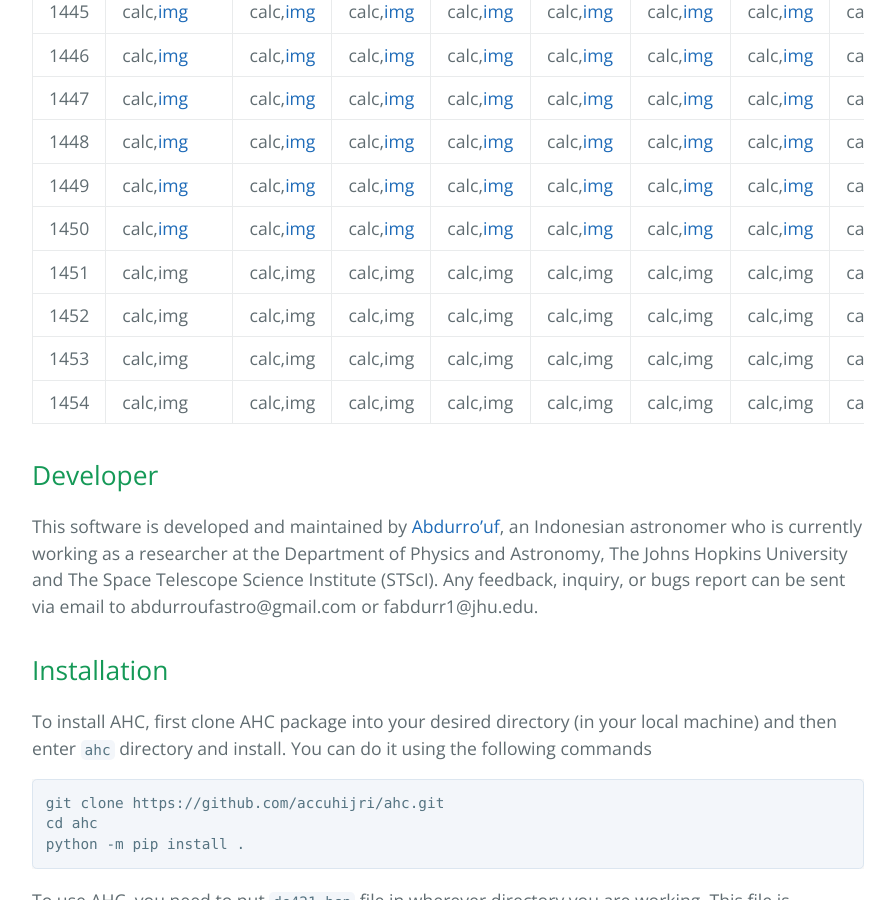
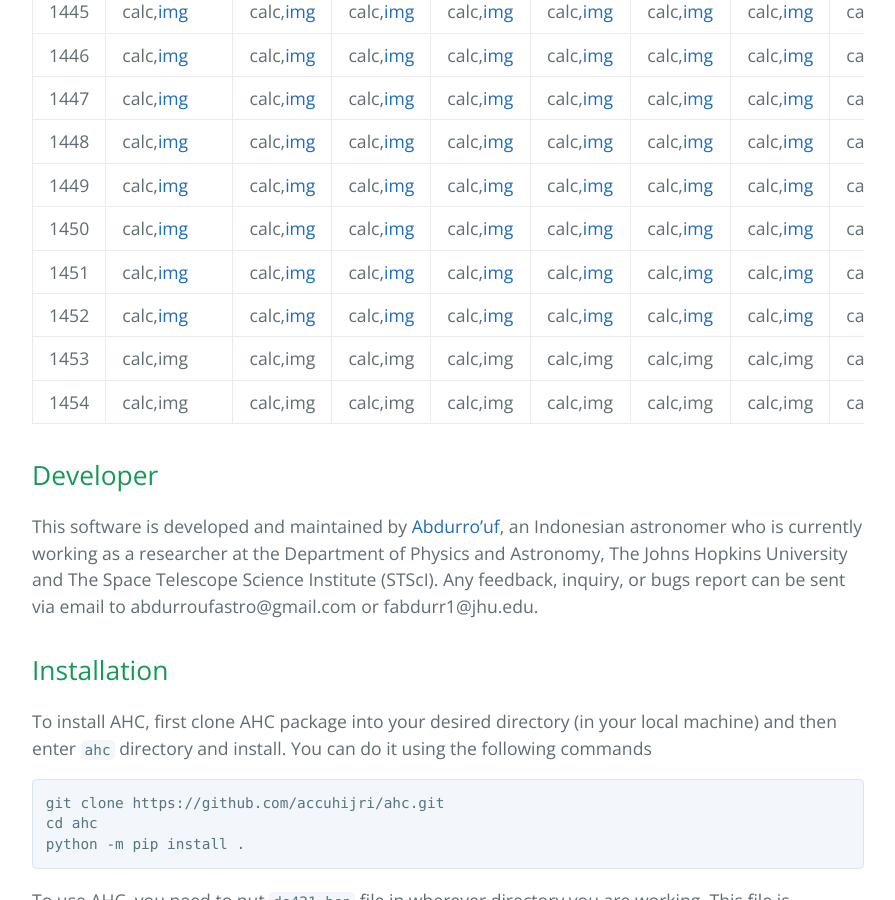
Before and after one commit to accuhijri/accuhijri.github.io, a Jekyll site: the page built from index.md, in a window 1280 px wide and 900 px high, scrolled down 1178 px. Shown: the whole window, without its empty margins (192-1087 px from the left). Built offline with Jekyll 4.4.1, drawn with Linux system fonts in a browser that asks for light colours; some of the changed lines change nothing that is shown.

Commit message:
Update index.md

```diff
--- a/index.md
+++ b/index.md
@@ -19,8 +19,8 @@ Accurate Hijri Calculator (AHC) is a software for calculating the position and v
 | 1448 | calc,[img](https://drive.google.com/drive/folders/1p7B_ZVePoDY0qSPw647xX5DC2g9lH7ZT?usp=share_link) | calc,[img](https://drive.google.com/drive/folders/1EuAkE_9LBUaWHSIOgrY1Nlb3cvnlSK3k?usp=share_link) | calc,[img](https://drive.google.com/drive/folders/1dnaK5o-VXdzYbgQBlyjVbtIaYOFn6ZH1?usp=share_link) | calc,[img](https://drive.google.com/drive/folders/1orgKpZpeKAEGZUOQ6vqtZNbrnGpOSZZ8?usp=share_link) | calc,[img](https://drive.google.com/drive/folders/1xSjQ2xz-w18XimuSwi69yZXYH9MUOtOQ?usp=share_link) | calc,[img](https://drive.google.com/drive/folders/1CPZe_xb3Be40w3O86SMBiNR09y8bMdZC?usp=share_link) | calc,[img](https://drive.google.com/drive/folders/1m3Oay5ey4T5MDWiHHKhZfcrJcFNMWZFD?usp=share_link) | calc,[img](https://drive.google.com/drive/folders/1TY10DpOUGjhpqLSlmdwjfWjfwiR9dH1m?usp=share_link) | calc,[img](https://drive.google.com/drive/folders/1hl982QE_QyrNPYBHjGwNzbCSc9aomtcT?usp=share_link) | calc,[img](https://drive.google.com/drive/folders/1tFAPXkSUcSR-thX9ofloFLokgPizDElT?usp=share_link) | calc,[img](https://drive.google.com/drive/folders/1OtmnpLI1a_u19uENjLE43S3XhpceDlQz?usp=share_link)  | calc,[img](https://drive.google.com/drive/folders/1SoOLpI6ZqjEwsULbgvU9E1lL-fRvwa4y?usp=share_link) |
 | 1449 | calc,[img](https://drive.google.com/drive/folders/1LXJrEN0ZWNYiABkUGIVix4CItIR-gi76?usp=share_link) | calc,[img](https://drive.google.com/drive/folders/1DLS6U4Z3Wmxra6HPJUQUceg2-p1SrMDy?usp=share_link) | calc,[img](https://drive.google.com/drive/folders/1CwG2_k9QL41mY9BE9F3xTTz_-dWt14Bu?usp=share_link) | calc,[img](https://drive.google.com/drive/folders/1TF3Pgj11lH9lFA1H5_22KQ3t-KJ8Fxcm?usp=share_link) | calc,[img](https://drive.google.com/drive/folders/1zse9kDs3_z6CydkJRVaJr5sJr-oP1JL8?usp=share_link) | calc,[img](https://drive.google.com/drive/folders/1JrqNFvZtMuuDODRlr-iSp2CbSBIgqCEY?usp=share_link) | calc,[img](https://drive.google.com/drive/folders/1KvNqgXfUdr476fhMSVioo_OVD62HuJF6?usp=share_link) | calc,[img](https://drive.google.com/drive/folders/1rTdrudZpfblFL6IMPAZU3aDdRlcnfoAP?usp=share_link) | calc,[img](https://drive.google.com/drive/folders/1Nwt4pOIVFWuqqFLzMBXs9usxZEQJ_Za3?usp=share_link) | calc,[img](https://drive.google.com/drive/folders/1SP9r_stLnSjPnvi1wMUMUwVffP2s2fdk?usp=share_link) | calc,[img](https://drive.google.com/drive/folders/19N_d9jX831FOC3DoKsVMp7xvQzm2HmvH?usp=share_link)  | calc,[img](https://drive.google.com/drive/folders/1L5OebjIrE5U33aAzQkUV3YfS6byJl1EA?usp=share_link) |
 | 1450 | calc,[img](https://drive.google.com/drive/folders/1I1fKhWP_BgX17Pw3dJwiJTJzCY4fIM7G?usp=share_link) | calc,[img](https://drive.google.com/drive/folders/1fdeLi73CiWrA3xtF_GPUAB5QrXcxjSux?usp=share_link) | calc,[img](https://drive.google.com/drive/folders/12cAIRk3QyP8tlhlfeZz_IMlfp3Zp-Q68?usp=share_link) | calc,[img](https://drive.google.com/drive/folders/11h2mmx7wwuNP0RrgKYlDB44ss7tsFJYJ?usp=share_link) | calc,[img](https://drive.google.com/drive/folders/1Jnz5yY8ZuUoJPFSYR8CJDRw7EQC7LfWX?usp=share_link) | calc,[img](https://drive.google.com/drive/folders/1gELLnmBsDjJxLIbPDiVzm00f4FEIM-su?usp=share_link) | calc,[img](https://drive.google.com/drive/folders/1XL7GAEeN5wzGPr3ORv2nT9fHhs5IKs_t?usp=share_link) | calc,[img](https://drive.google.com/drive/folders/12McL04rfU6Mesq1Q0d1E5oa401ILtGe6?usp=share_link) | calc,[img](https://drive.google.com/drive/folders/10xONpEwhijl7i_6zugEXa6byyOq98joC?usp=share_link) | calc,[img](https://drive.google.com/drive/folders/15Zg0eXOpbIS2EYN_xVG1Ae_4tD9V04e4?usp=share_link) | calc,[img](https://drive.google.com/drive/folders/1YytO0JD-mD1xszmOy6yiAjuB-IrM28wO?usp=share_link)  | calc,[img](https://drive.google.com/drive/folders/1lwDPgLJ8qM68JS6b4EB1yK8qnhLO54nQ?usp=share_link) |
-| 1451 | calc,img | calc,img | calc,img | calc,img | calc,img | calc,img | calc,img | calc,img | calc,img | calc,img | calc,img  | calc,img |
-| 1452 | calc,img | calc,img | calc,img | calc,img | calc,img | calc,img | calc,img | calc,img | calc,img | calc,img | calc,img  | calc,img |
+| 1451 | calc,[img](https://drive.google.com/drive/folders/1qx3hUBeDOTnO8MxCaQcVVkfHzywFvVQS?usp=share_link) | calc,[img](https://drive.google.com/drive/folders/14Fj9Ff__zAjqQgv8-FvGK79MipaTMdiQ?usp=share_link) | calc,[img](https://drive.google.com/drive/folders/1pKZjnL36VlYsJLQqncbGKCzEHtSsyMdA?usp=share_link) | calc,[img](https://drive.google.com/drive/folders/19vTCWd3qLtF2xKvAZIJDFfMcKDxMnqz5?usp=share_link) | calc,[img](https://drive.google.com/drive/folders/1xAQW-P4CW6V9qZbb6SbuY72cxpb8FpW5?usp=share_link) | calc,[img](https://drive.google.com/drive/folders/1DN6Xp8LNTnSD3Ocw2q1AgDHgv8LOq1lZ?usp=share_link) | calc,[img](https://drive.google.com/drive/folders/1sS5-gW77KHaCku7SgRo58oTngwsGoW1K?usp=share_link) | calc,[img](https://drive.google.com/drive/folders/1B0DBgy9YBwc23799Ma2E9FLm1imcNygb?usp=share_link) | calc,[img](https://drive.google.com/drive/folders/1euytl_vbtB90eh28UwiVzpeCeScsaoem?usp=share_link) | calc,[img](https://drive.google.com/drive/folders/1vc0P-fwsyn-b1_7Zi_J-W0wepCiiT9fj?usp=share_link) | calc,[img](https://drive.google.com/drive/folders/17rzEDJb_SgHYPliqBIGGo0IX7_2xhe4y?usp=share_link)  | calc,[img](https://drive.google.com/drive/folders/1C-dPvV3UyI1r64gqoasVuhKHZOVwBPI9?usp=share_link) |
+| 1452 | calc,[img](https://drive.google.com/drive/folders/1Pjzs0jpL3qMnRJnz-oF0BO5PGWYwx1d6?usp=share_link) | calc,[img](https://drive.google.com/drive/folders/1OlPAXpV3xspcn0yDLXW58dNSLh2CaVuS?usp=share_link) | calc,[img](https://drive.google.com/drive/folders/1NF4h5ogOEafpBfq7CYRbOdU1FEZGSYrg?usp=share_link) | calc,[img](https://drive.google.com/drive/folders/1mRG4K-ss0C5C439IPdWckVBIuMRFMVz9?usp=share_link) | calc,[img](https://drive.google.com/drive/folders/1mI2qF7_iSEa37AOIP0zP6Wl_4KZLHVYK?usp=share_link) | calc,[img](https://drive.google.com/drive/folders/1-tOI-YowSoTVJ4KYO41xF9bz8Z5rIxvh?usp=share_link) | calc,[img](https://drive.google.com/drive/folders/12DACOr1r3FeYmsT1XUHMe7F4pF3x4lyd?usp=share_link) | calc,[img](https://drive.google.com/drive/folders/1rcdAUauD0KKVdy-mtLccNnGApldbpBV0?usp=share_link) | calc,[img](https://drive.google.com/drive/folders/1agY_JF2Hx51PjCYQAPlpyVdcC55NAezP?usp=share_link) | calc,[img](https://drive.google.com/drive/folders/1FRlMC5WLqI2ZpznbySElFfeS912fbJAK?usp=share_link) | calc,[img](https://drive.google.com/drive/folders/1mf6d7fc_AwWI6c54dIUwqK8UdiMioEBQ?usp=share_link)  | calc,[img](https://drive.google.com/drive/folders/1l06IvuY3jkYO5GDPccFT5c-3RCP8Mbal?usp=share_link) |
 | 1453 | calc,img | calc,img | calc,img | calc,img | calc,img | calc,img | calc,img | calc,img | calc,img | calc,img | calc,img  | calc,img |
 | 1454 | calc,img | calc,img | calc,img | calc,img | calc,img | calc,img | calc,img | calc,img | calc,img | calc,img | calc,img  | calc,img |
 
```
